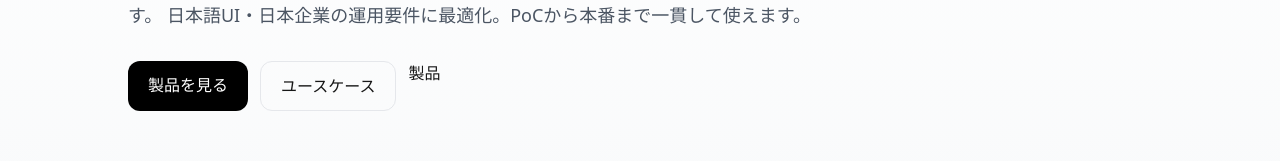
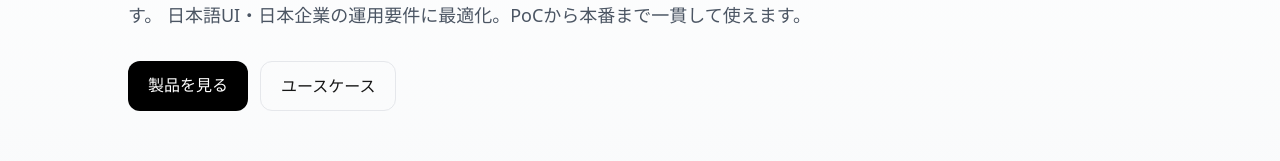
Before and after one commit to monitly-hioki/monitlyai-site, a Next.js app: page / in a window 1280 px wide. Shown: the part 335-496 px from the top of the page. Built offline with nearby package versions, Linux system fonts and the light colour scheme.

Commit message:
fix(nav): add Product to header nav and remove stray Product link from home hero

```diff
--- a/app/page.tsx
+++ b/app/page.tsx
@@ -14,7 +14,6 @@ export default function Page() {
           <div className="mt-8 flex gap-3">
             <a href="/product" className="px-5 py-3 rounded-xl bg-black text-white">製品を見る</a>
             <a href="/solutions" className="px-5 py-3 rounded-xl border">ユースケース</a>
-            <a href="/product" className="hover:opacity-80">製品</a>
           </div>
         </div>
       </section>
```
